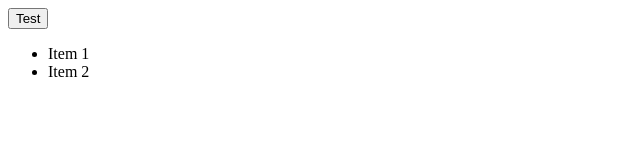
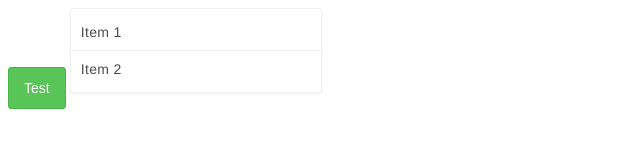
Before and after one commit to WalterWeidner/shank, a website built with webpack: page example/index.html in a window 1280 px wide. Shown: the whole page, without its empty margins (0-640 px from the left). Built offline with nearby package versions, Linux system fonts and the light colour scheme.

Commit message:
Adding some styling to the example. Setting up initial positioning.

```diff
--- a/example/index.html
+++ b/example/index.html
@@ -1,4 +1,66 @@
+<!DOCTYPE html>
 <html>
+
+<head>
+	<title>Shank Example</title>
+
+	<style type="text/css">
+		body {
+			color: rgba(0, 0, 0, 0.7);
+			font-family: 'Helvetica';
+			font-size: 14px;
+			letter-spacing: 0.02em;
+		}
+		[dropdown-trigger] {
+			background: #59C457;
+			border-radius: 3px;
+			border: 1px solid #48B346;
+			color: #FFFFFF;
+			cursor: pointer;
+			font-size: 14px;
+			line-height: 30px;
+			padding: 5px 15px;
+		}
+
+		[dropdown-trigger]:focus {
+			outline: none;
+			background-color: #48AB46;
+		}
+
+		[dropdown-list] {
+			border: 1px solid #F1F1F1;
+			box-shadow: 0px 1px 2px 0 rgba(224, 224, 224, 0.5);
+			border-radius: 2px;
+			display: inline-block;
+			min-width: 250px;
+			overflow: hidden;
+			padding: 5px 0;
+		}
+
+		[dropdown-list] > ul {
+			list-style: none;
+			margin: 0;
+			padding: 0;
+		}
+
+		[dropdown-list] > ul > li {
+			cursor: pointer;
+			line-height: 36px;
+			padding-left: 10px;
+		}
+
+		[dropdown-list] > ul > li:hover {
+			background-color: #69C367;
+			color: #FFFFFF;
+		}
+
+		[dropdown-list] > ul > li:not(:first-child) {
+			border-top: 1px solid #F1F1F1;
+		}
+
+	</style>
+</head>
+
 <body>
 	<article>
 		<section>
@@ -10,15 +72,18 @@
 				</ul>
 			</div>
 		</section>
-
 	</article>
 
 	<script type="text/javascript" src="/dist/shank.js"></script>
 
 	<script type="text/javascript">
-
-			var shank = new Shank('[dropdown-trigger]', '[dropdown-list]');
-
+		var shank = new Shank(
+			'[dropdown-trigger]',
+			'[dropdown-list]', {
+				watchWithAnimationFrame: true
+			}
+		);
 	</script>
 </body>
+
 </html>
--- a/src/shank.js
+++ b/src/shank.js
@@ -1,6 +1,7 @@
 'use strict';
 
 import {defaults} from 'lodash';
+import Positioner from './positioner';
 
 const DEFAULT_SETTINGS = {
 	placement: {
@@ -24,7 +25,7 @@ class Shank {
 
 		this._settings = defaults(DEFAULT_SETTINGS, settings);
 
-		this._setInitialPosition();
+		this.reposition();
 
 		if(!this._settings.noWatch) {
 			this.startWatching();
@@ -45,12 +46,12 @@ class Shank {
 	}
 
 	reposition() {
-		console.log('repositioning');
+		Positioner.position(this.anchor, this.anchored, this.placement);
 	}
 
 /*
-	Private Methods
- */
+*	Private Methods
+*/
 	_getElement(selector) {
 		if(typeof selector === 'string') {
 			return document.querySelector(selector);
@@ -62,16 +63,15 @@ class Shank {
 		throw new Error('Invalid argument. Expecting CSS selector or DOM element');
 	}
 
-	_setInitialPosition() {
-		document.body.appendChild(this.anchored);
-
-		this.anchored.style.position = 'absolute';
-		this.anchored.style.right = '0';
-		this.anchored.style.top = '0';
+	_watch(callback) {
+		if(this._settings.useRequestAnimationFrame) {
+			this._watchWithAnimationFrame(callback);
+		}
 	}
 
-	_watch(callback) {
+	_watchWithAnimationFrame(callback) {
 		let shimmedAnimationFrame =  window.requestAnimationFrame || window.webkitRequestAnimationFrame || window.mozRequestAnimationFrame ||
+
 		function( callback ){
 			window.setTimeout(callback, 1000 / 60);
 		};
```
Lines whose indentation alone changed are shown as unchanged.
